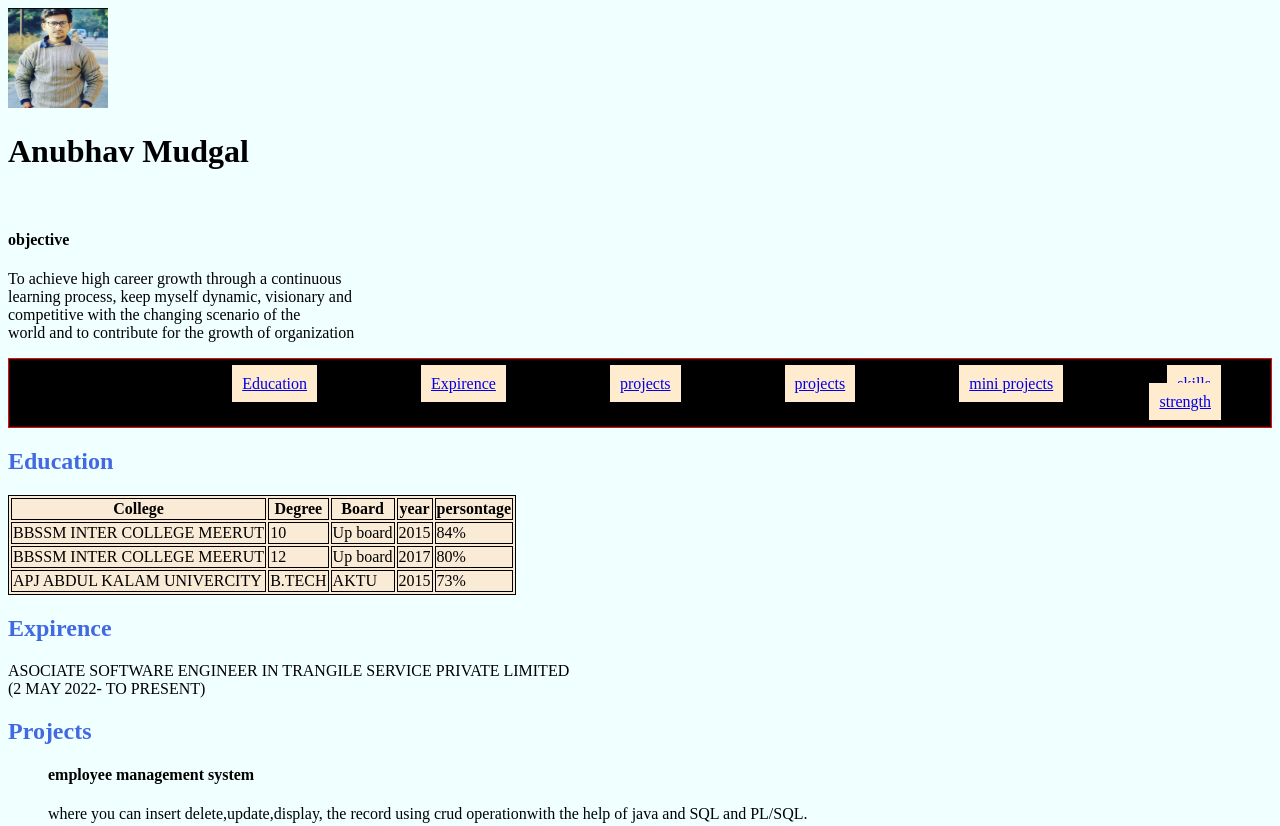
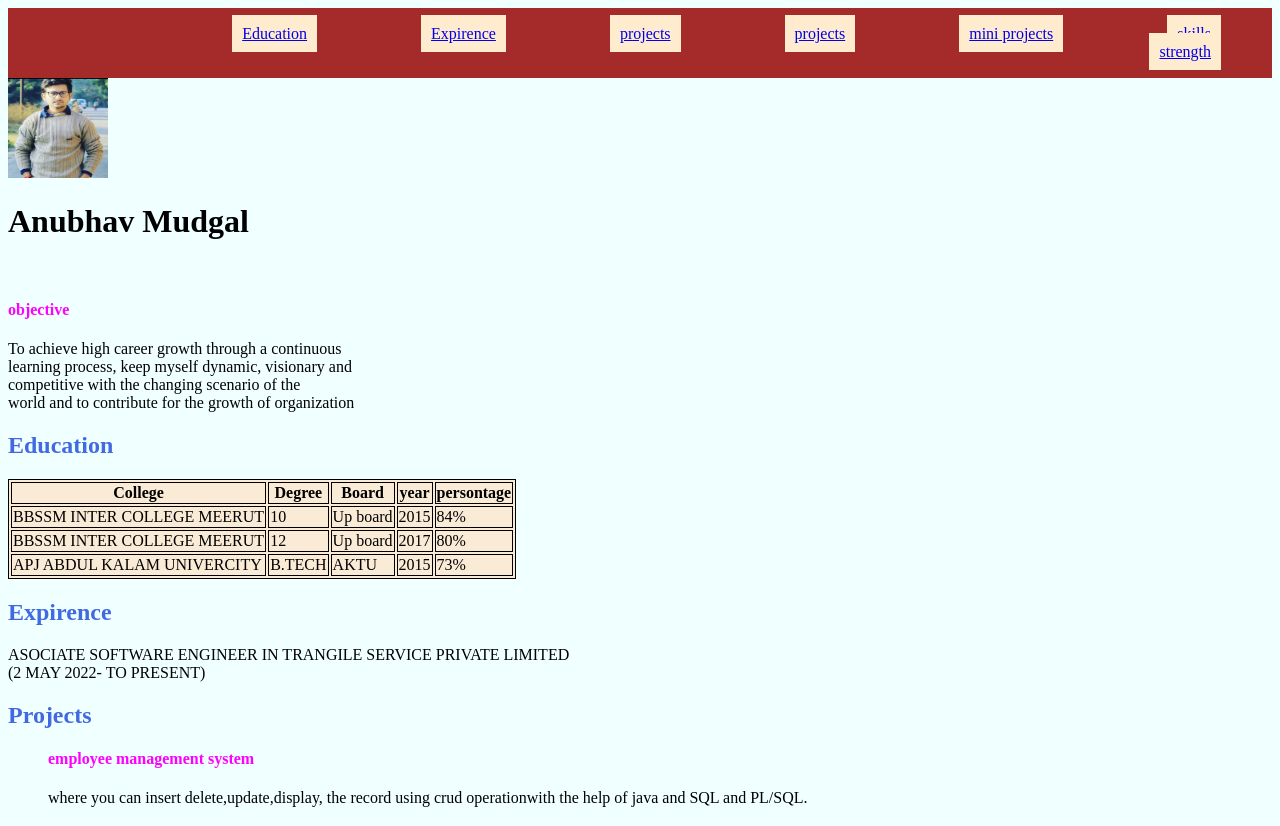
Before and after one commit to ANUBHAV2935/resum, a plain HTML site: page index.html in a window 1280 px wide. Shown: the top 826 px of the page. Drawn offline with Linux system fonts and the light colour scheme.

Commit message:
Add files via upload

```diff
--- a/index.html
+++ b/index.html
@@ -22,6 +22,12 @@
         }
         ul{
             list-style-type: none;
+        }
+        #footer{
+            background-color: brown;
+        }
+        h4{
+            color: fuchsia;
         }
 
 
@@ -51,6 +57,7 @@
         .nev {
             list-style-type: none;
             text-align: end;
+            ;
 
 
 
@@ -71,31 +78,16 @@
         }
 
         #nav {
-            border: 1px solid red;
-            background-color: black;
+            border: 1px solid brown;
+            background-color: brown;
+            margin: 0px;
 
         }
     </style>
 </head>
 
 <body>
-    <header>
-
-
-        <img src="abc.jpg" alt="image" height="100px" width="100px">
-
-        <h1>Anubhav Mudgal</h1>
-        <br>
-
-        <h4>objective</h4>
-        <p class="ac">To achieve high career
-            growth through a continuous <br>
-            learning process, keep myself
-            dynamic, visionary and <br>
-            competitive with the
-            changing scenario of the <br>
-            world and to contribute for
-            the growth of organization</p>
+    <header id="header">
         <section id="nev">
             <nav id="nav">
                 <ul class="nev">
@@ -116,9 +108,28 @@
 
 
 
+
+
+
     </header>
 
     <main>
+
+        <img src="abc.jpg" alt="image" height="100px" width="100px">
+
+        <h1>Anubhav Mudgal</h1>
+        <br>
+
+        <h4>objective</h4>
+        <p class="ac">To achieve high career
+            growth through a continuous <br>
+            learning process, keep myself
+            dynamic, visionary and <br>
+            competitive with the
+            changing scenario of the <br>
+            world and to contribute for
+            the growth of organization</p>
+
 
         <section id="Education">
 
@@ -250,7 +261,7 @@
 
 
 
-    <footer>
+    <footer id="footer">
         <ul>
             <li> <a href="#cde">likidin</a></li>
             <br>
```
